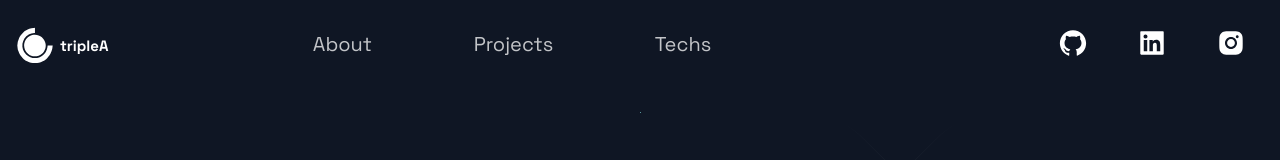
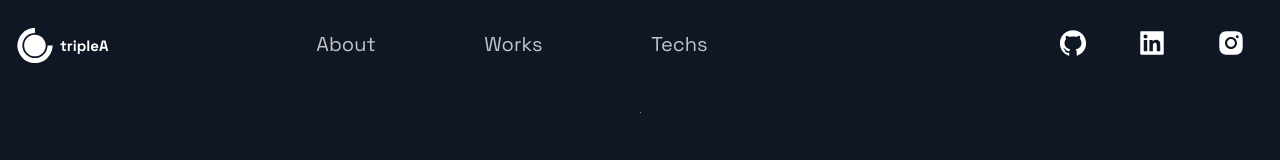
Before and after one commit to ahsanAazizan/nextjs-personal-web, a Next.js app: page / in a window 1280 px wide. Shown: the top 160 px of the page. Built offline with nearby package versions, Linux system fonts and the light colour scheme.

Commit message:
small changes

```diff
--- a/src/components/Header/Header.js
+++ b/src/components/Header/Header.js
@@ -21,8 +21,8 @@ const Header = () =>  (
         </Link>
       </li>
       <li style={{ marginRight:"8px"}}>
-        <Link href="#projects">
-          <NavButton>Projects</NavButton>
+        <Link href="#works">
+          <NavButton>Works</NavButton>
         </Link>
       </li>
       <li>
--- a/src/components/Projects/Projects.js
+++ b/src/components/Projects/Projects.js
@@ -5,7 +5,7 @@ import { Section, SectionDivider, SectionTitle } from '../../styles/GlobalCompon
 import { projects } from '../../constants/constants';
 
 const Projects = () => (
-  <Section nopadding id="projects">
+  <Section nopadding id="works">
     <SectionTitle main>Recent Works</SectionTitle>
     <GridContainer>
       {projects.map((p, i) => {
```
